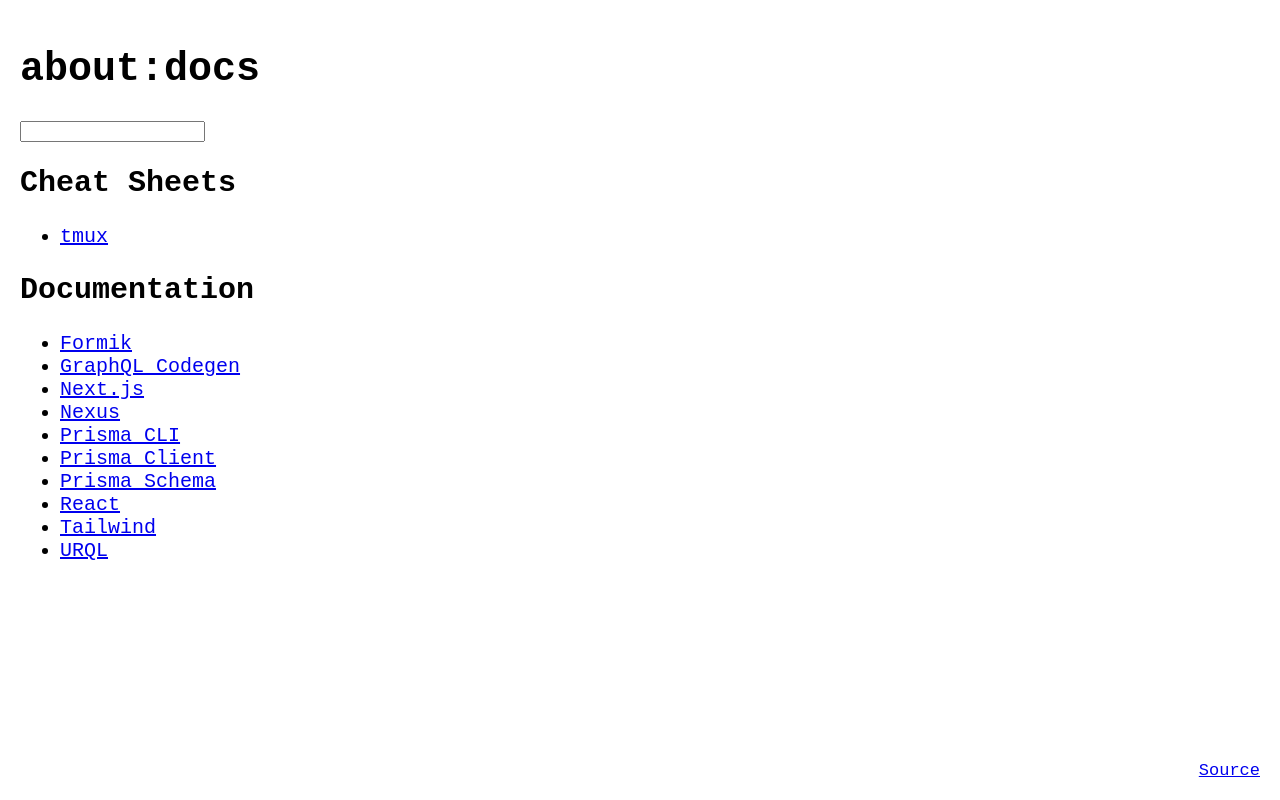
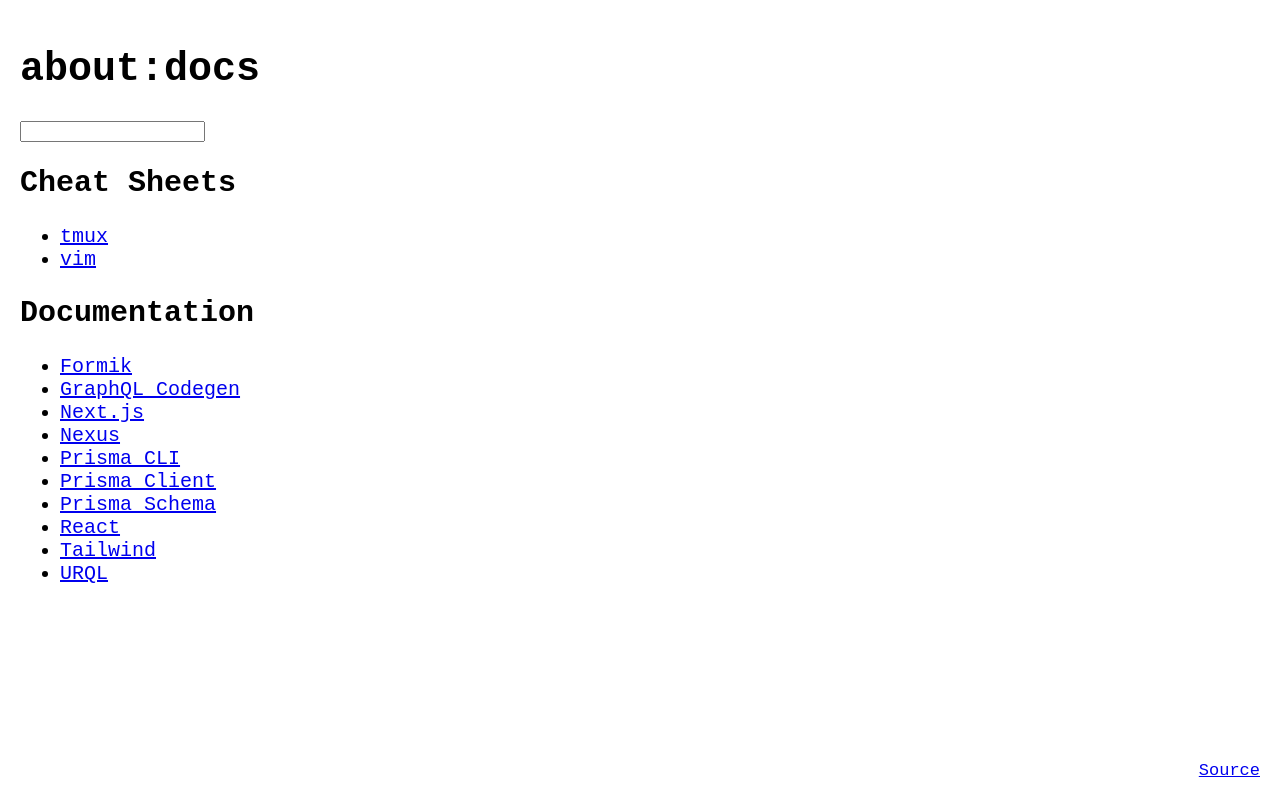
Before and after one commit to kinday/browser-homepage, a website built with Parcel: page index.html in a window 1280 px wide. Built offline with nearby package versions, Linux system fonts and the light colour scheme.

Commit message:
Add vim cheatsheet

```diff
--- a/index.html
+++ b/index.html
@@ -14,6 +14,9 @@
       <ul class="js-searchable">
         <li>
           <a href="https://tmuxcheatsheet.com/">tmux</a>
+        </li>
+        <li>
+          <a href="https://vim.rtorr.com/">vim</a>
         </li>
       </ul>
       <h2>Documentation</h2>
```
